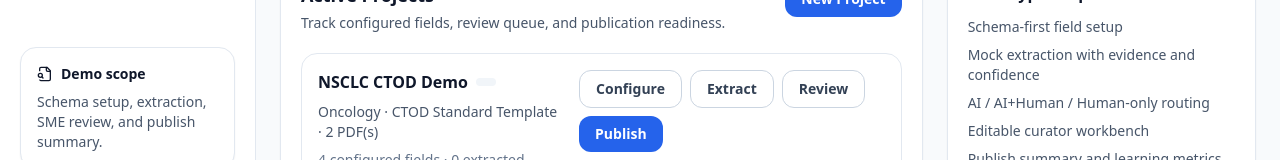
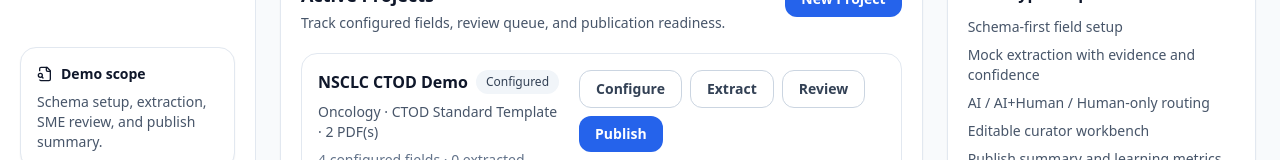
Before and after one commit to rakeshbliss-agent/CTOD, a Next.js app: page / in a window 1280 px wide. Shown: the part 169-329 px from the top of the page. Built offline with nearby package versions, Linux system fonts and the light colour scheme.

Commit message:
Update project-summary.tsx

```diff
--- a/components/project-summary.tsx
+++ b/components/project-summary.tsx
@@ -8,7 +8,7 @@ export function ProjectSummary({ project }: { project: Project }) {
         <div>
           <div className="flex items-center gap-2">
             <h3 className="text-base font-semibold">{project.name}</h3>
-            <span className="badge bg-slate-100 text-slate-700">{project.status}</span>
+            <span className="badge bg-slate-100 text-slate-700">{project.stage}</span>
           </div>
           <div className="mt-2 text-sm text-slate-600">
             {project.indication} · {project.templateName} · {project.pdfCount} PDF(s)
```
